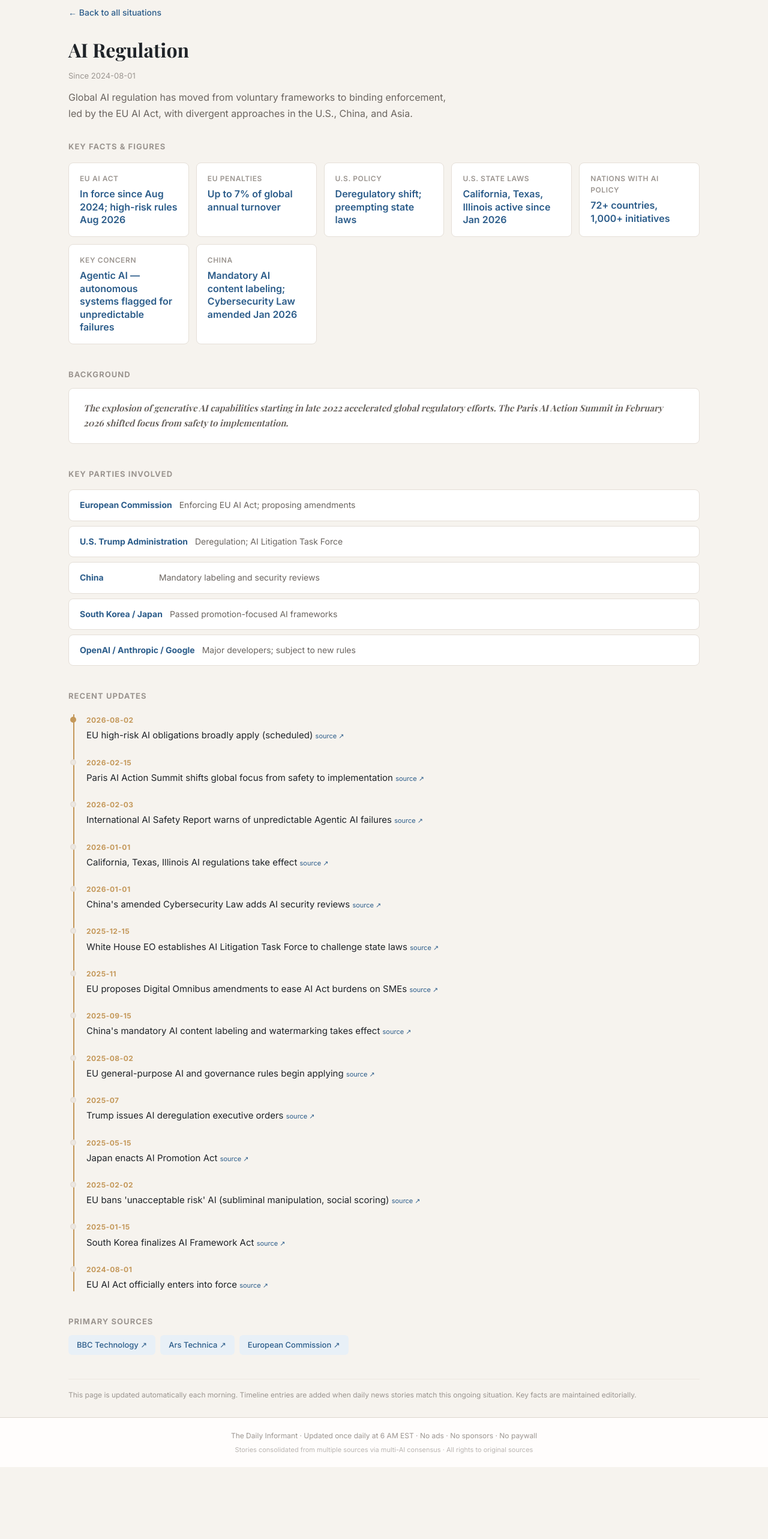
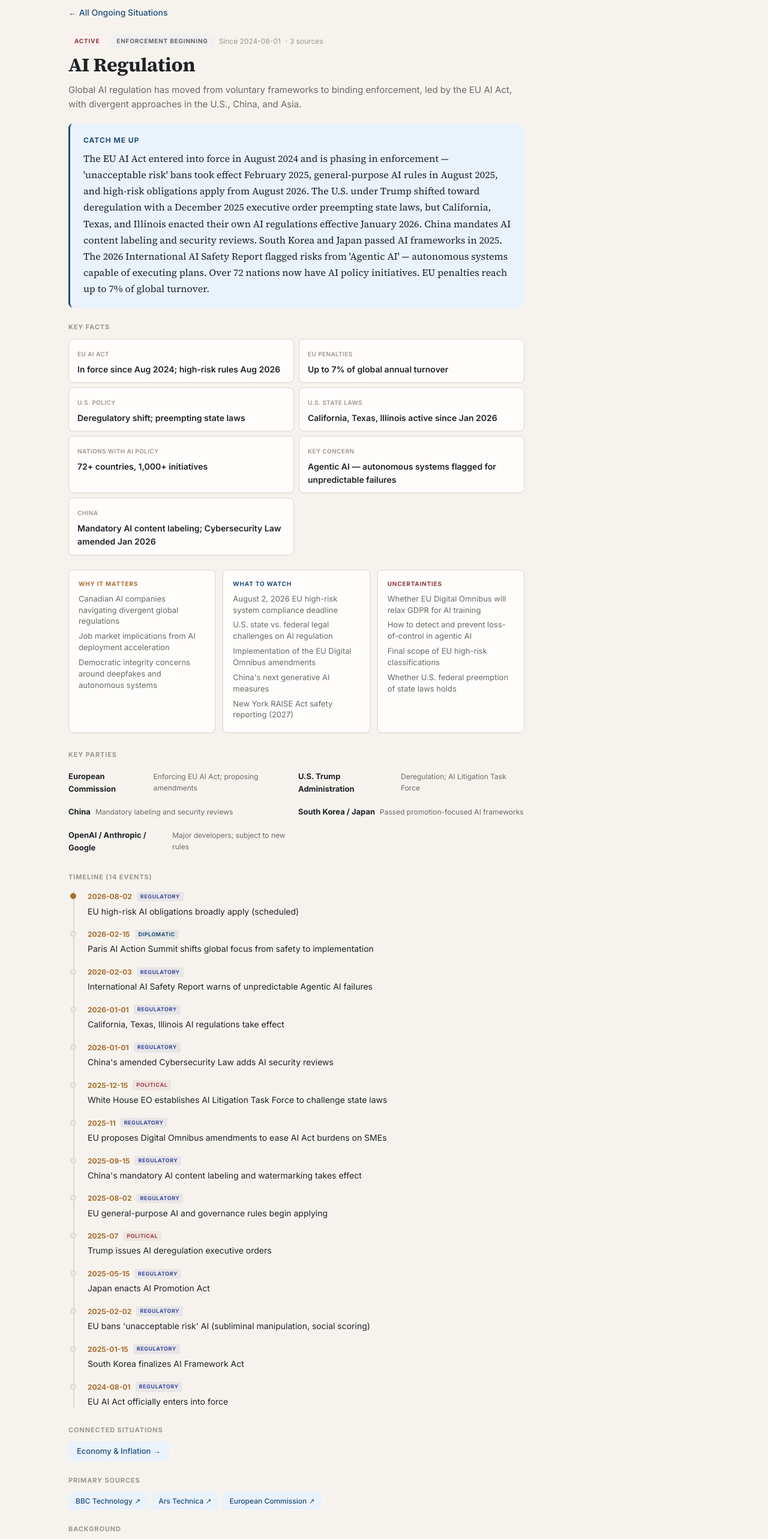
Before and after one commit to pickettdad/daily-informant, a Next.js app: page /topics/ai-regulation in a window 1280 px wide. Shown: the part 100-2666 px from the top of the page at 60% size. Before the commit the page ends 2546 px from the top, so only its background shows below. Built offline with nearby package versions, Linux system fonts and the light colour scheme.

Commit message:
Update page.tsx

```diff
--- a/app/topics/[slug]/page.tsx
+++ b/app/topics/[slug]/page.tsx
@@ -1,244 +1,353 @@
-import { loadTopics } from "@/lib/data";
+import { loadTopics, loadDaily } from "@/lib/data";
 import Link from "next/link";
 
 const s = {
+  headline: "'Source Serif 4', Georgia, serif",
   display: "'Playfair Display', Georgia, serif",
-  accent: "#2B5C8A",
-  accentLight: "#E8F0F7",
-  muted: "#6B6560",
+  body: "'Inter', sans-serif",
+  accent: "#1F4E79",
+  accentLight: "#EAF2FB",
+  text: "#1F2328",
+  muted: "#6B6A67",
   light: "#9B9590",
-  gold: "#C4985A",
-  goldLight: "#FDF6EC",
-  border: "#E5DFD8",
+  amber: "#A96E2E",
+  amberLight: "#F6EEDF",
+  green: "#2F6E59",
+  greenLight: "#EAF5EF",
+  red: "#8B3A3A",
+  redLight: "#FDF0F0",
+  surface: "#FFFDFC",
+  border: "#DED8CF",
   borderLight: "#EDE8E2",
 };
 
-export default async function TopicDetailPage({ params }: any) {
+const catColors: Record<string, string> = {
+  military: "#8B3A3A", diplomatic: "#1F4E79", humanitarian: "#A96E2E",
+  economic: "#5A3FA0", legal: "#2F6E59", political: "#A03F4F",
+  regulatory: "#3F4FA0", environmental: "#2F6E59",
+};
+
+const phaseColors: Record<string, { bg: string; text: string }> = {
+  escalating: { bg: "#FDF0F0", text: "#8B3A3A" },
+  active: { bg: "#FDF0F0", text: "#8B3A3A" },
+  stalemate: { bg: "#F6EEDF", text: "#8B6914" },
+  stalled: { bg: "#F6EEDF", text: "#8B6914" },
+  negotiation: { bg: "#EAF2FB", text: "#1F4E79" },
+  recovery: { bg: "#EAF5EF", text: "#2F6E59" },
+  "expanded conflict": { bg: "#FDF0F0", text: "#8B3A3A" },
+  developing: { bg: "#EAF2FB", text: "#1F4E79" },
+  "policy shifts": { bg: "#F6EEDF", text: "#8B6914" },
+  "policy shift": { bg: "#F6EEDF", text: "#8B6914" },
+  uncertain: { bg: "#F6EEDF", text: "#8B6914" },
+  "market pressure": { bg: "#F6EEDF", text: "#8B6914" },
+  ceasefire: { bg: "#EAF5EF", text: "#2F6E59" },
+};
+
+export default async function TopicPage({ params }: any) {
   const { slug } = await params;
-  const data = await loadTopics();
-  const topic = data.topics.find((t: any) => t.slug === slug);
+  const topicsData = await loadTopics();
+  const daily = await loadDaily();
+  const topic = topicsData.topics?.find((t: any) => t.slug === slug);
 
-  if (!topic) {
-    return (
+  if (!topic) return (
     <div style={{ padding: 40 }}>
-        <h1 style={{ fontFamily: s.display }}>Topic not found</h1>
-        <p style={{ marginTop: 12 }}>
-          <Link href="/topics">← Back to all situations</Link>
-        </p>
+      <h1 style={{ fontFamily: s.headline }}>Situation not found</h1>
+      <p style={{ marginTop: 12 }}><Link href="/">← Back</Link></p>
     </div>
   );
-  }
 
-  const keyFacts = topic.key_facts || {};
-  const keyParties = topic.key_parties || [];
-  const hasStats = Object.keys(keyFacts).length > 0;
+  const pc = phaseColors[(topic.phase || "").toLowerCase()] || { bg: "#F0F0F0", text: "#666" };
+  const relatedTopics = (topic.related_situations || []).map((rs: string) =>
+    topicsData.topics?.find((t: any) => t.slug === rs)
+  ).filter(Boolean);
+  const linkedArticles = [...(daily.top_stories || []), ...(daily.good_developments || [])].filter(
+    (a: any) => a.related_ongoing === slug
+  );
 
   return (
-    <div>
+    <div style={{ maxWidth: 760 }}>
       <p style={{ marginBottom: 24 }}>
-        <Link href="/topics" style={{ fontSize: 14, color: s.accent, fontWeight: 500 }}>
-          ← Back to all situations
+        <Link href="/topics" style={{ fontSize: 14, color: s.accent, fontWeight: 500, textDecoration: "none" }}>
+          ← All Ongoing Situations
         </Link>
       </p>
 
-      {/* ── Header ── */}
-      <div style={{ marginBottom: 32 }}>
-        <h1 style={{ fontFamily: s.display, fontSize: 32, fontWeight: 700, marginBottom: 8 }}>
-          {topic.topic}
-        </h1>
-        {topic.started && (
-          <p style={{ fontSize: 13, color: s.light, marginBottom: 12 }}>
-            Since {topic.started}
-          </p>
-        )}
-        <p style={{ fontSize: 16, color: s.muted, lineHeight: 1.65, maxWidth: 650 }}>
-          {topic.summary}
-        </p>
+      {/* ── 1. Title + Status + Last Updated ── */}
+      <div style={{ marginBottom: 20 }}>
+        <div style={{ display: "flex", gap: 8, alignItems: "center", marginBottom: 10, flexWrap: "wrap" }}>
+          <span style={{
+            fontSize: 10, fontWeight: 700, letterSpacing: "0.08em", textTransform: "uppercase",
+            background: topic.status === "active" ? s.redLight : "#F0F0F0",
+            color: topic.status === "active" ? s.red : s.muted,
+            padding: "3px 10px", borderRadius: 3,
+          }}>{topic.status || "Active"}</span>
+          <span style={{
+            fontSize: 10, fontWeight: 700, letterSpacing: "0.08em", textTransform: "uppercase",
+            background: pc.bg, color: pc.text, padding: "3px 10px", borderRadius: 3,
+          }}>{topic.phase}</span>
+          {topic.started && <span style={{ fontSize: 12, color: s.light }}>Since {topic.started}</span>}
+          <span style={{ fontSize: 12, color: s.light }}>
+            · {topic.primary_sources?.length || 0} sources
+          </span>
+        </div>
+        <h1 className="di-h1" style={{
+          fontFamily: s.headline, fontSize: 32, fontWeight: 700,
+          lineHeight: 1.2, marginBottom: 10, letterSpacing: "-0.01em",
+        }}>{topic.topic}</h1>
+        <p style={{ fontSize: 15, color: s.muted, lineHeight: 1.6 }}>{topic.summary}</p>
       </div>
 
-      {/* ── Key Facts Dashboard ── */}
-      {hasStats && (
-        <section style={{ marginBottom: 40 }}>
-          <h2 style={{
-            fontSize: 13, fontWeight: 700, letterSpacing: "0.08em",
-            textTransform: "uppercase", color: s.light, marginBottom: 16,
+      {/* ── 2. What Changed Today ── */}
+      {topic.what_changed_today?.length > 0 && (
+        <div className="di-card" style={{
+          padding: "16px 20px", marginBottom: 20,
+          borderLeft: `3px solid ${s.amber}`,
         }}>
-            Key Facts &amp; Figures
-          </h2>
+          <p style={{
+            fontSize: 11, fontWeight: 700, letterSpacing: "0.08em",
+            textTransform: "uppercase", color: s.amber, marginBottom: 8,
+            fontFamily: s.body,
+          }}>What Changed Today</p>
+          {topic.what_changed_today.map((change: string, i: number) => (
+            <p key={i} style={{
+              fontSize: 14, color: s.text, margin: "0 0 5px 0",
+              paddingLeft: 14, position: "relative", lineHeight: 1.5,
+            }}>
+              <span style={{ position: "absolute", left: 0, color: s.amber, fontWeight: 700 }}>·</span>
+              {change}
+            </p>
+          ))}
+        </div>
+      )}
+
+      {/* ── 3. Catch Me Up ── */}
+      {topic.catch_up_summary && (
         <div style={{
-            display: "grid",
-            gridTemplateColumns: "repeat(auto-fill, minmax(200px, 1fr))",
-            gap: 12,
+          background: s.accentLight, borderRadius: 8,
+          padding: "18px 22px", marginBottom: 24,
+          borderLeft: `3px solid ${s.accent}`,
         }}>
-            {Object.entries(keyFacts).map(([label, value]: [string, any]) => (
-              <div key={label} style={{
-                background: "#FFFFFF",
-                border: `1px solid ${s.border}`,
-                borderRadius: 8,
-                padding: "16px 18px",
-              }}>
-                <div style={{
-                  fontSize: 12, fontWeight: 600, color: s.light,
-                  textTransform: "uppercase", letterSpacing: "0.05em",
-                  marginBottom: 6,
-                }}>
-                  {label}
+          <p style={{
+            fontSize: 12, fontWeight: 700, letterSpacing: "0.08em",
+            textTransform: "uppercase", color: s.accent, marginBottom: 8,
+            fontFamily: s.body,
+          }}>Catch Me Up</p>
+          <p style={{
+            fontSize: 16, lineHeight: 1.7, color: s.text, margin: 0,
+            fontFamily: s.headline,
+          }}>{topic.catch_up_summary}</p>
         </div>
-                <div style={{
-                  fontSize: 16, fontWeight: 600, color: s.accent,
-                  lineHeight: 1.35,
-                }}>
-                  {value}
-                </div>
+      )}
+
+      {/* ── 4. Key Facts grid ── */}
+      {topic.key_facts && Object.keys(topic.key_facts).length > 0 && (
+        <div style={{ marginBottom: 24 }}>
+          <p style={{
+            fontSize: 11, fontWeight: 700, letterSpacing: "0.08em",
+            textTransform: "uppercase", color: s.light, marginBottom: 10,
+            fontFamily: s.body,
+          }}>Key Facts</p>
+          <div className="di-2col" style={{ display: "grid", gridTemplateColumns: "1fr 1fr", gap: 8 }}>
+            {Object.entries(topic.key_facts).map(([k, v]: any) => (
+              <div key={k} className="di-card" style={{ padding: "10px 14px" }}>
+                <span style={{
+                  fontSize: 10, fontWeight: 600, color: s.light,
+                  textTransform: "uppercase", letterSpacing: "0.04em",
+                }}>{k}</span>
+                <p style={{ fontSize: 14, fontWeight: 600, color: s.text, margin: "3px 0 0 0" }}>{v}</p>
               </div>
             ))}
           </div>
-        </section>
+        </div>
       )}
 
-      {/* ── Background ── */}
-      {topic.background && (
-        <section style={{ marginBottom: 40 }}>
-          <h2 style={{
-            fontSize: 13, fontWeight: 700, letterSpacing: "0.08em",
-            textTransform: "uppercase", color: s.light, marginBottom: 12,
+      {/* ── 5. Why / Watch / Uncertainties — 3 columns ── */}
+      <div className="di-3col" style={{ display: "grid", gridTemplateColumns: "1fr 1fr 1fr", gap: 12, marginBottom: 28 }}>
+        {topic.why_it_matters?.length > 0 && (
+          <div className="di-card" style={{ padding: "14px 16px" }}>
+            <p style={{
+              fontSize: 10, fontWeight: 700, letterSpacing: "0.08em",
+              textTransform: "uppercase", color: s.amber, marginBottom: 8,
+              fontFamily: s.body,
+            }}>Why It Matters</p>
+            {topic.why_it_matters.map((item: string, i: number) => (
+              <p key={i} style={{ fontSize: 13, color: s.muted, margin: "0 0 6px 0", lineHeight: 1.45 }}>{item}</p>
+            ))}
+          </div>
+        )}
+        {topic.watchpoints?.length > 0 && (
+          <div className="di-card" style={{ padding: "14px 16px" }}>
+            <p style={{
+              fontSize: 10, fontWeight: 700, letterSpacing: "0.08em",
+              textTransform: "uppercase", color: s.accent, marginBottom: 8,
+              fontFamily: s.body,
+            }}>What to Watch</p>
+            {topic.watchpoints.map((item: string, i: number) => (
+              <p key={i} style={{ fontSize: 13, color: s.muted, margin: "0 0 6px 0", lineHeight: 1.45 }}>{item}</p>
+            ))}
+          </div>
+        )}
+        {topic.uncertainties?.length > 0 && (
+          <div className="di-card" style={{ padding: "14px 16px" }}>
+            <p style={{
+              fontSize: 10, fontWeight: 700, letterSpacing: "0.08em",
+              textTransform: "uppercase", color: s.red, marginBottom: 8,
+              fontFamily: s.body,
+            }}>Uncertainties</p>
+            {topic.uncertainties.map((item: string, i: number) => (
+              <p key={i} style={{ fontSize: 13, color: s.muted, margin: "0 0 6px 0", lineHeight: 1.45 }}>{item}</p>
+            ))}
+          </div>
+        )}
+      </div>
+
+      {/* ── Key Parties — compact 2-col ── */}
+      {topic.key_parties?.length > 0 && (
+        <div style={{ marginBottom: 24 }}>
+          <p style={{
+            fontSize: 11, fontWeight: 700, letterSpacing: "0.08em",
+            textTransform: "uppercase", color: s.light, marginBottom: 10,
+            fontFamily: s.body,
+          }}>Key Parties</p>
+          <div className="di-2col" style={{ display: "grid", gridTemplateColumns: "1fr 1fr", gap: 6 }}>
+            {topic.key_parties.map((p: any, i: number) => (
+              <div key={i} style={{
+                display: "flex", gap: 8, alignItems: "baseline",
+                padding: "6px 0",
               }}>
-            Background
-          </h2>
-          <div style={{
-            background: "#FFFFFF",
-            border: `1px solid ${s.border}`,
-            borderRadius: 8,
-            padding: "20px 24px",
-          }}>
-            <p style={{
-              fontSize: 15, color: s.muted, lineHeight: 1.7,
-              fontFamily: s.display, fontStyle: "italic",
-            }}>
-              {topic.background}
-            </p>
-          </div>
-        </section>
-      )}
-
-      {/* ── Key Parties ── */}
-      {keyParties.length > 0 && (
-        <section style={{ marginBottom: 40 }}>
-          <h2 style={{
-            fontSize: 13, fontWeight: 700, letterSpacing: "0.08em",
-            textTransform: "uppercase", color: s.light, marginBottom: 16,
-          }}>
-            Key Parties Involved
-          </h2>
-          <div style={{ display: "grid", gap: 8 }}>
-            {keyParties.map((party: any, i: number) => (
-              <div key={i} style={{
-                background: "#FFFFFF",
-                border: `1px solid ${s.border}`,
-                borderRadius: 8,
-                padding: "14px 18px",
-                display: "flex",
-                gap: 12,
-                alignItems: "baseline",
-              }}>
-                <span style={{
-                  fontSize: 14, fontWeight: 700, color: s.accent,
-                  minWidth: 120, flexShrink: 0,
-                }}>
-                  {party.name}
-                </span>
-                <span style={{ fontSize: 14, color: s.muted, lineHeight: 1.5 }}>
-                  {party.role}
-                </span>
+                <span style={{ fontSize: 13, fontWeight: 700, color: s.text }}>{p.name}</span>
+                <span style={{ fontSize: 12, color: s.muted }}>{p.role}</span>
               </div>
             ))}
           </div>
-        </section>
+        </div>
+      )}
+
+      {/* ── Today's Related Articles ── */}
+      {linkedArticles.length > 0 && (
+        <div style={{ marginBottom: 24 }}>
+          <p style={{
+            fontSize: 11, fontWeight: 700, letterSpacing: "0.08em",
+            textTransform: "uppercase", color: s.light, marginBottom: 10,
+            fontFamily: s.body,
+          }}>Today&#39;s Coverage</p>
+          {linkedArticles.map((a: any) => (
+            <Link key={a.slug} href={`/article/${a.slug}`} className="di-card di-card-link" style={{
+              padding: "10px 14px", marginBottom: 6,
+            }}>
+              <p style={{ fontSize: 14, fontWeight: 600, margin: 0, lineHeight: 1.3 }}>{a.headline}</p>
+              {a.bottom_line && <p style={{ fontSize: 12, color: s.muted, margin: "4px 0 0 0" }}>{a.bottom_line}</p>}
+            </Link>
+          ))}
+        </div>
       )}
 
       {/* ── Timeline ── */}
       {topic.timeline?.length > 0 && (
-        <section style={{ marginBottom: 40 }}>
-          <h2 style={{
-            fontSize: 13, fontWeight: 700, letterSpacing: "0.08em",
-            textTransform: "uppercase", color: s.light, marginBottom: 20,
-          }}>
-            Recent Updates
-          </h2>
-          <div style={{ borderLeft: `2px solid ${s.gold}`, paddingLeft: 20, marginLeft: 8 }}>
-            {topic.timeline.map((entry: any, i: number) => (
-              <div key={i} style={{ marginBottom: 24, position: "relative" }}>
+        <div style={{ marginBottom: 28 }}>
+          <p style={{
+            fontSize: 11, fontWeight: 700, letterSpacing: "0.08em",
+            textTransform: "uppercase", color: s.light, marginBottom: 14,
+            fontFamily: s.body,
+          }}>Timeline ({topic.timeline.length} events)</p>
+          <div style={{ borderLeft: `2px solid ${s.border}`, paddingLeft: 22, marginLeft: 8 }}>
+            {topic.timeline.map((entry: any, i: number) => {
+              const cc = catColors[entry.category] || s.muted;
+              return (
+                <div key={i} style={{ marginBottom: 18, position: "relative" }}>
                   <div style={{
-                  position: "absolute", left: -27, top: 4,
+                    position: "absolute", left: -29, top: 4,
                     width: 10, height: 10, borderRadius: "50%",
-                  background: i === 0 ? s.gold : s.borderLight,
-                  border: `2px solid ${i === 0 ? s.gold : s.border}`,
+                    background: i === 0 ? s.amber : s.borderLight,
+                    border: `2px solid ${i === 0 ? s.amber : s.border}`,
                   }} />
-                <div style={{
-                  fontSize: 12, fontWeight: 700, color: s.gold,
-                  letterSpacing: "0.04em", marginBottom: 4,
-                }}>
-                  {entry.date}
+                  <div style={{ display: "flex", gap: 8, alignItems: "center", marginBottom: 4 }}>
+                    <span style={{ fontSize: 12, fontWeight: 700, color: s.amber }}>{entry.date}</span>
+                    {entry.category && (
+                      <span style={{
+                        fontSize: 9, fontWeight: 700, textTransform: "uppercase",
+                        letterSpacing: "0.06em", color: cc,
+                        background: `${cc}15`, padding: "1px 6px", borderRadius: 3,
+                      }}>{entry.category}</span>
+                    )}
                   </div>
-                <div style={{ fontSize: 15, lineHeight: 1.55 }}>
-                  {entry.text}{" "}
-                  <a href={entry.source_url} target="_blank" rel="noreferrer"
-                    style={{ fontSize: 11, color: s.accent, textDecoration: "none" }}>
-                    source ↗
-                  </a>
+                  <p style={{ fontSize: 14, lineHeight: 1.55, margin: 0, color: s.text }}>
+                    {entry.text}
+                    {entry.source_url && (
+                      <a href={entry.source_url} target="_blank" rel="noreferrer" style={{
+                        fontSize: 11, color: s.accent, marginLeft: 6, textDecoration: "none",
+                      }}>source ↗</a>
+                    )}
+                  </p>
+                </div>
+              );
+            })}
           </div>
         </div>
+      )}
+
+      {/* ── Related Situations ── */}
+      {relatedTopics.length > 0 && (
+        <div style={{ marginBottom: 24 }}>
+          <p style={{
+            fontSize: 11, fontWeight: 700, letterSpacing: "0.08em",
+            textTransform: "uppercase", color: s.light, marginBottom: 10,
+            fontFamily: s.body,
+          }}>Connected Situations</p>
+          <div style={{ display: "flex", gap: 8, flexWrap: "wrap" }}>
+            {relatedTopics.map((rt: any) => (
+              <Link key={rt.slug} href={`/topics/${rt.slug}`} style={{
+                fontSize: 13, color: s.accent, background: s.accentLight,
+                padding: "6px 14px", borderRadius: 6, fontWeight: 500, textDecoration: "none",
+              }}>
+                {rt.topic} →
+              </Link>
             ))}
           </div>
-        </section>
+        </div>
       )}
 
-      {topic.timeline?.length === 0 && (
-        <section style={{ marginBottom: 40 }}>
-          <h2 style={{
-            fontSize: 13, fontWeight: 700, letterSpacing: "0.08em",
-            textTransform: "uppercase", color: s.light, marginBottom: 12,
-          }}>
-            Recent Updates
-          </h2>
-          <p style={{ fontSize: 14, color: s.light, fontStyle: "italic" }}>
-            Timeline updates will appear here as the pipeline runs each morning.
-          </p>
-        </section>
-      )}
-
-      {/* ── Primary Sources ── */}
+      {/* ── Primary Sources — compact ── */}
       {topic.primary_sources?.length > 0 && (
-        <section style={{ marginBottom: 40 }}>
-          <h2 style={{
-            fontSize: 13, fontWeight: 700, letterSpacing: "0.08em",
-            textTransform: "uppercase", color: s.light, marginBottom: 12,
-          }}>
-            Primary Sources
-          </h2>
-          <div style={{ display: "flex", gap: 8, flexWrap: "wrap" }}>
+        <div style={{ marginBottom: 24 }}>
+          <p style={{
+            fontSize: 11, fontWeight: 700, letterSpacing: "0.08em",
+            textTransform: "uppercase", color: s.light, marginBottom: 10,
+            fontFamily: s.body,
+          }}>Primary Sources</p>
+          <div style={{ display: "flex", gap: 6, flexWrap: "wrap" }}>
             {topic.primary_sources.map((src: any, i: number) => (
-              <a key={i} href={src.url} target="_blank" rel="noreferrer"
-                style={{
-                  fontSize: 13, color: s.accent, background: s.accentLight,
-                  padding: "6px 14px", borderRadius: 6, fontWeight: 500,
-                  textDecoration: "none",
+              <a key={i} href={src.url} target="_blank" rel="noreferrer" style={{
+                fontSize: 12, color: s.accent, background: s.accentLight,
+                padding: "5px 12px", borderRadius: 6, fontWeight: 500, textDecoration: "none",
               }}>
                 {src.name} ↗
               </a>
             ))}
           </div>
-        </section>
+        </div>
       )}
 
-      {/* ── Footer note ── */}
-      <div style={{
-        borderTop: `1px solid ${s.borderLight}`,
-        paddingTop: 16, marginTop: 20,
-      }}>
-        <p style={{ fontSize: 12, color: s.light, lineHeight: 1.6 }}>
-          This page is updated automatically each morning. Timeline entries are added when daily news stories
-          match this ongoing situation. Key facts are maintained editorially.
+      {/* ── Background (compressed) ── */}
+      {topic.background && (
+        <div style={{ marginBottom: 24 }}>
+          <p style={{
+            fontSize: 11, fontWeight: 700, letterSpacing: "0.08em",
+            textTransform: "uppercase", color: s.light, marginBottom: 8,
+            fontFamily: s.body,
+          }}>Background</p>
+          <p style={{ fontSize: 14, lineHeight: 1.65, color: s.muted }}>{topic.background}</p>
+        </div>
+      )}
+
+      {/* ── Footer ── */}
+      <div style={{ borderTop: `1px solid ${s.borderLight}`, paddingTop: 16, marginTop: 16 }}>
+        <p style={{ fontSize: 13, color: s.light, lineHeight: 1.65 }}>
+          This situation page is maintained automatically by AI and updated each morning.
+          Timeline entries are append-only — past events are never altered.{" "}
+          <Link href="/how-it-works" style={{ color: s.accent, textDecoration: "none" }}>
+            Learn how DI works
+          </Link>.
         </p>
       </div>
     </div>
```
Lines whose indentation alone changed are shown as unchanged.
